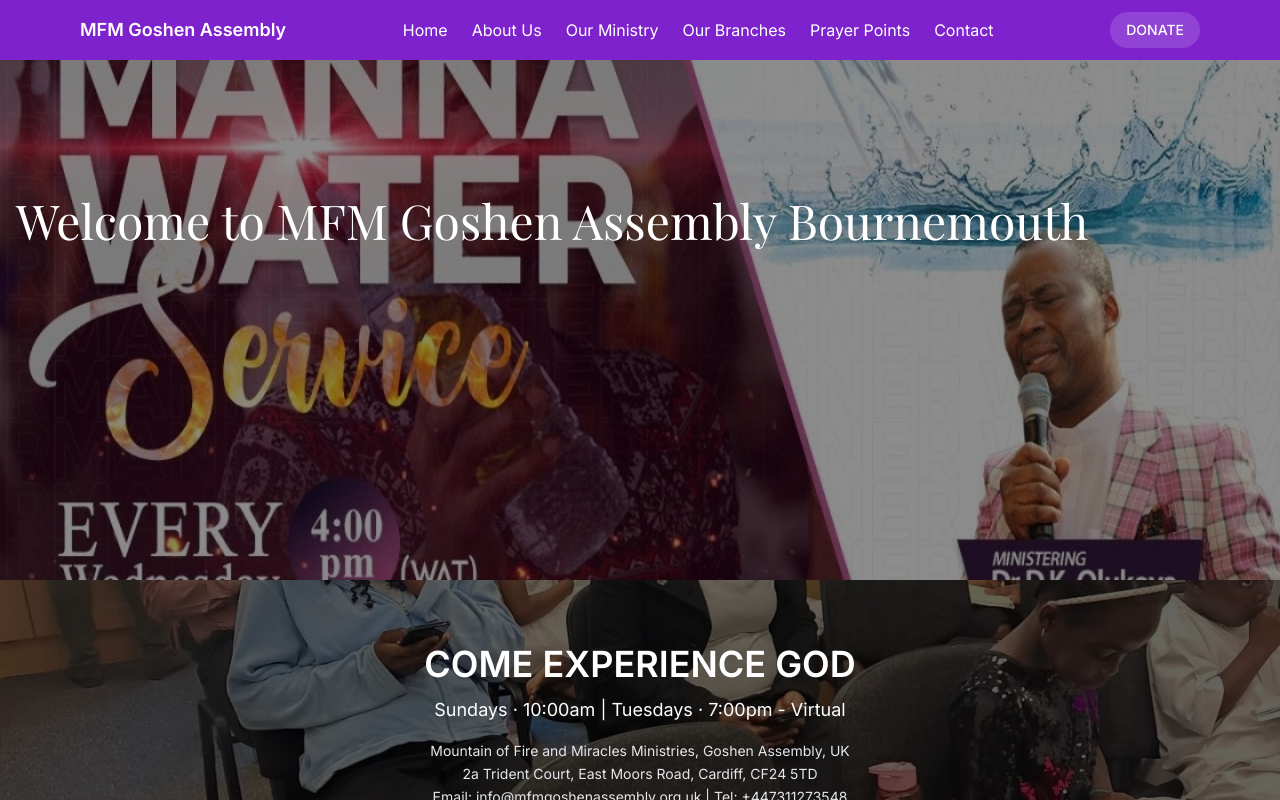
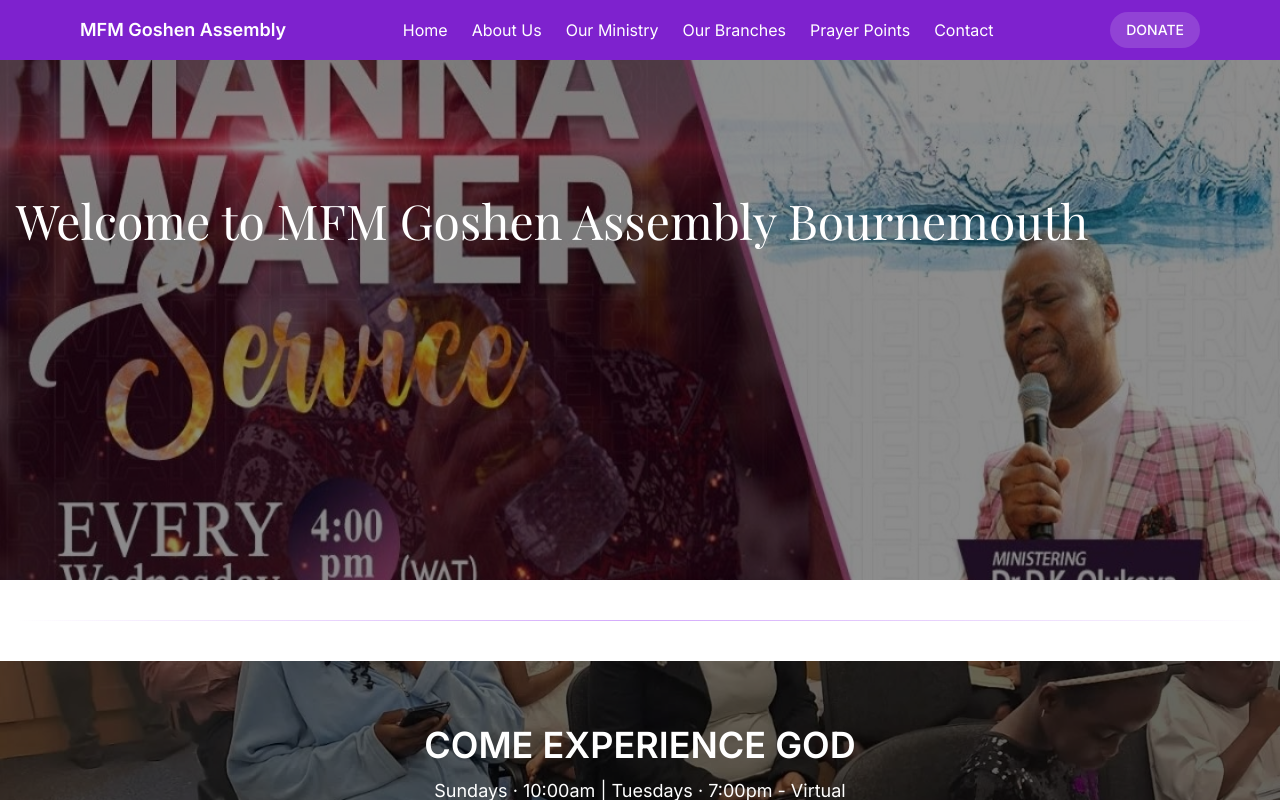
Before and after one commit to ebenotopsoncrown/mfm-goshen-assembly, a Next.js app: page / in a window 1280 px wide. Shown: the top 800 px of the page. Built offline with nearby package versions, Linux system fonts and the light colour scheme; no server answers; a web font is replaced by a local one.

Commit message:
Update page.tsx

```diff
--- a/app/(site)/page.tsx
+++ b/app/(site)/page.tsx
@@ -44,6 +44,11 @@
   ]}
   intervalMs={6000}
 />
+
+      {/* separator between hero and Experience section */}
+<section className="relative mx-auto max-w-7xl px-4">
+  <div className="my-10 h-px bg-gradient-to-r from-transparent via-purple-500/50 to-transparent" />
+</section>
 
       {/* Come Experience God Section */}
       {/* Come Experience God Section */}
```
